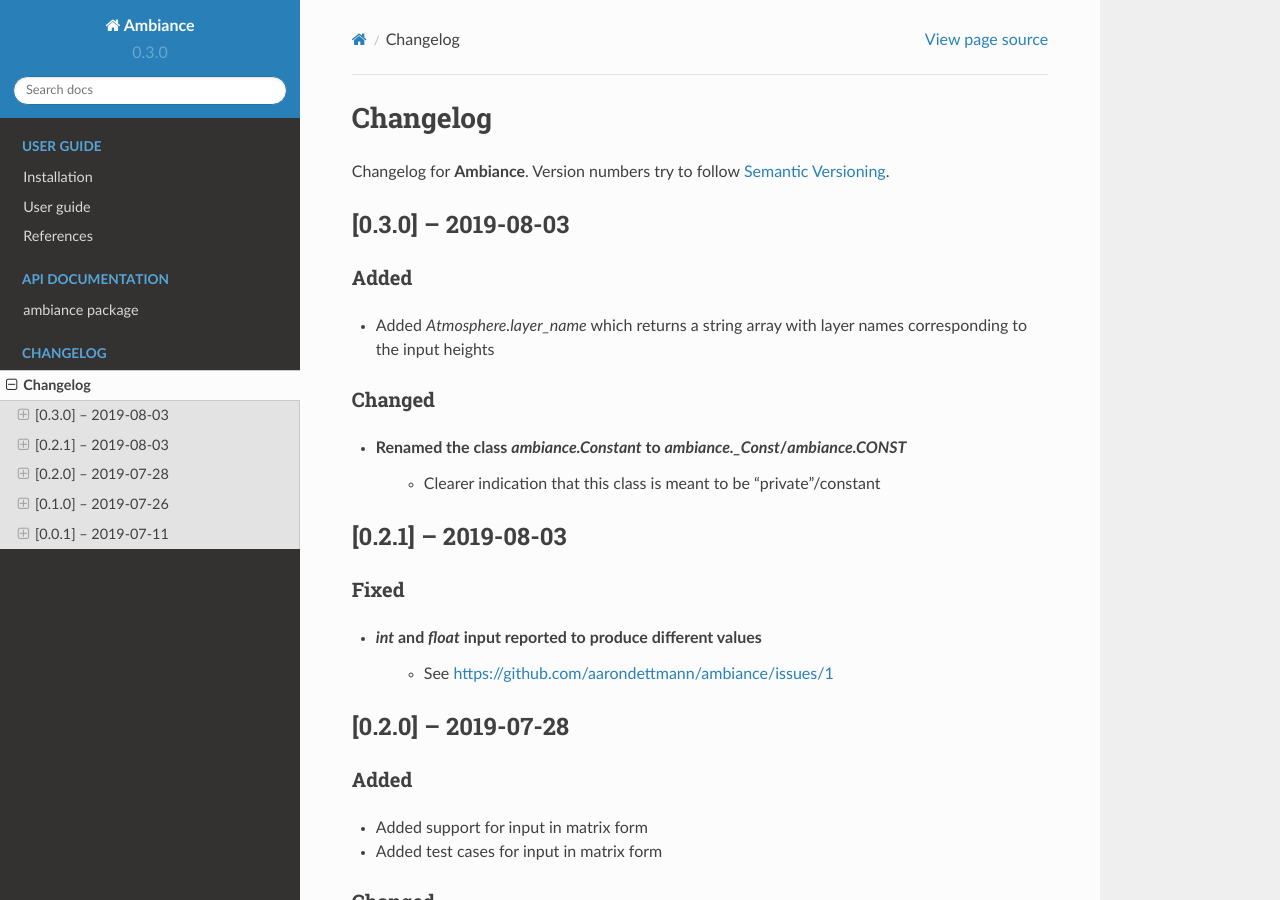
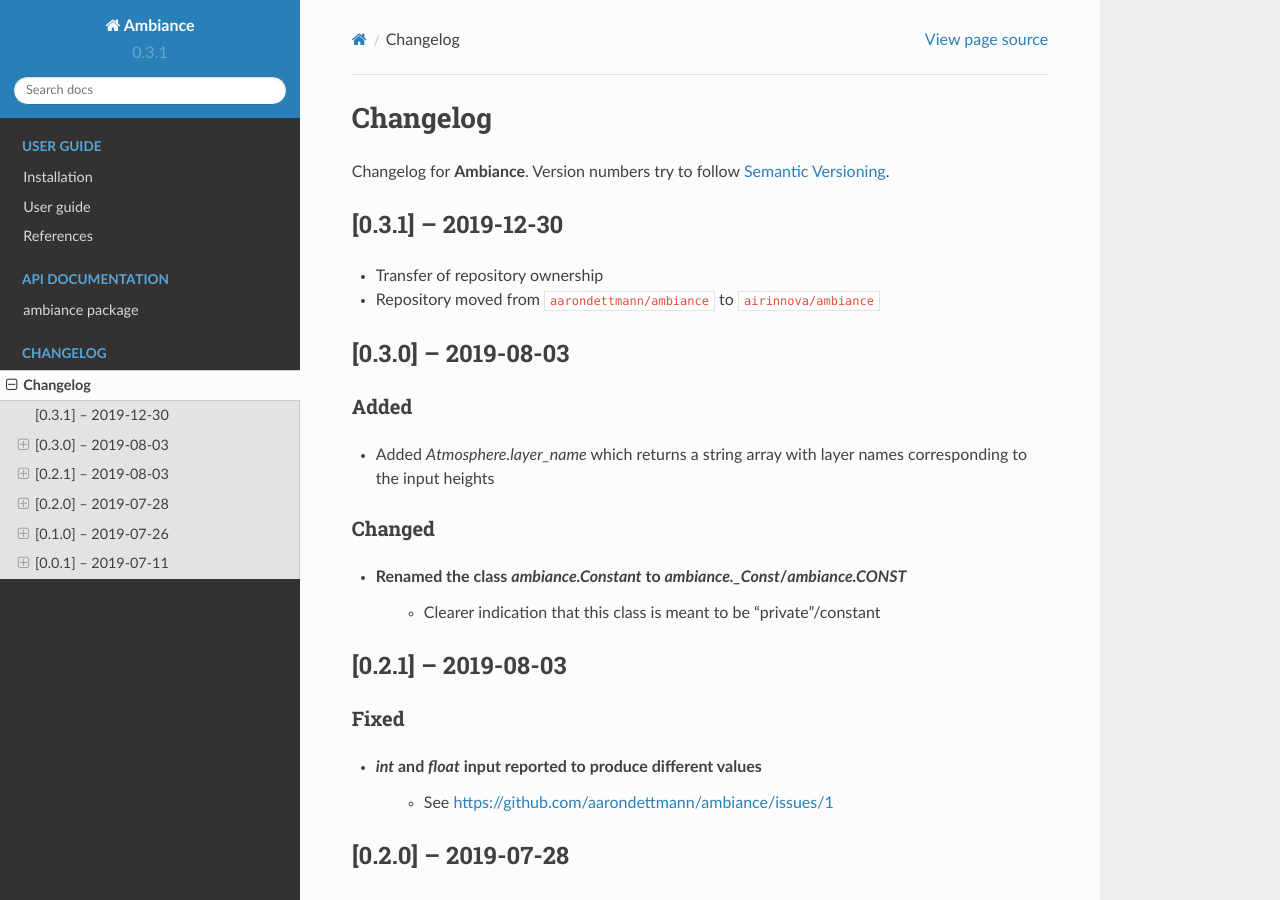
Before and after one commit to airinnova/ambiance, a Sphinx documentation site: the page built from docs/source/CHANGELOG.rst, in a window 1280 px wide and 900 px high. Built offline with Sphinx 7.4.7 and the Read the Docs theme 2.0.0, drawn with Linux system fonts in a browser that asks for light colours.

Commit message:
Transfer of repository ownership
* Repo moved from aarondettmann/ambiance to airinnova/ambiance

```diff
--- a/docs/source/CHANGELOG.rst
+++ b/docs/source/CHANGELOG.rst
@@ -2,6 +2,12 @@ Changelog
 =========
 
 Changelog for |name_bold|. Version numbers try to follow `Semantic Versioning <https://semver.org/spec/v2.0.0.html>`_.
+
+[0.3.1] -- 2019-12-30
+---------------------
+
+* Transfer of repository ownership
+* Repository moved from ``aarondettmann/ambiance`` to ``airinnova/ambiance``
 
 [0.3.0] -- 2019-08-03
 ---------------------
--- a/setup.py
+++ b/setup.py
@@ -13,7 +13,7 @@ VERSION = __version__
 AUTHOR = 'Aaron Dettmann'
 EMAIL = 'dettmann@kth.se'
 DESCRIPTION = 'A full implementation of the ICAO standard atmosphere 1993'
-URL = 'https://github.com/aarondettmann/ambiance/'
+URL = 'https://github.com/airinnova/ambiance/'
 REQUIRES_PYTHON = '>=3.6.0'
 REQUIRED = ['numpy']
 README = 'README.rst'
--- a/src/ambiance/__version__.py
+++ b/src/ambiance/__version__.py
@@ -2,5 +2,5 @@
 Version
 """
 
-VERSION = (0, 3, 0)
+VERSION = (0, 3, 1)
 __version__ = '.'.join(map(str, VERSION))
```
Also changed, not shown: README.rst (+8 -8 lines).
